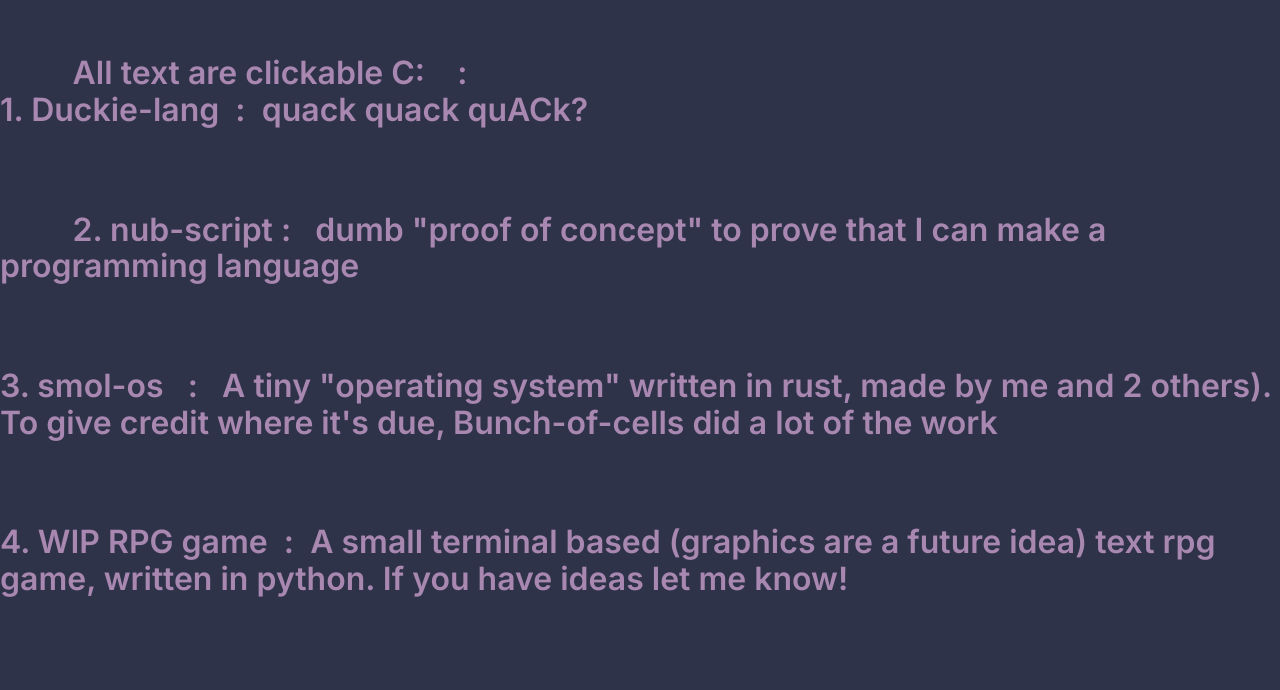
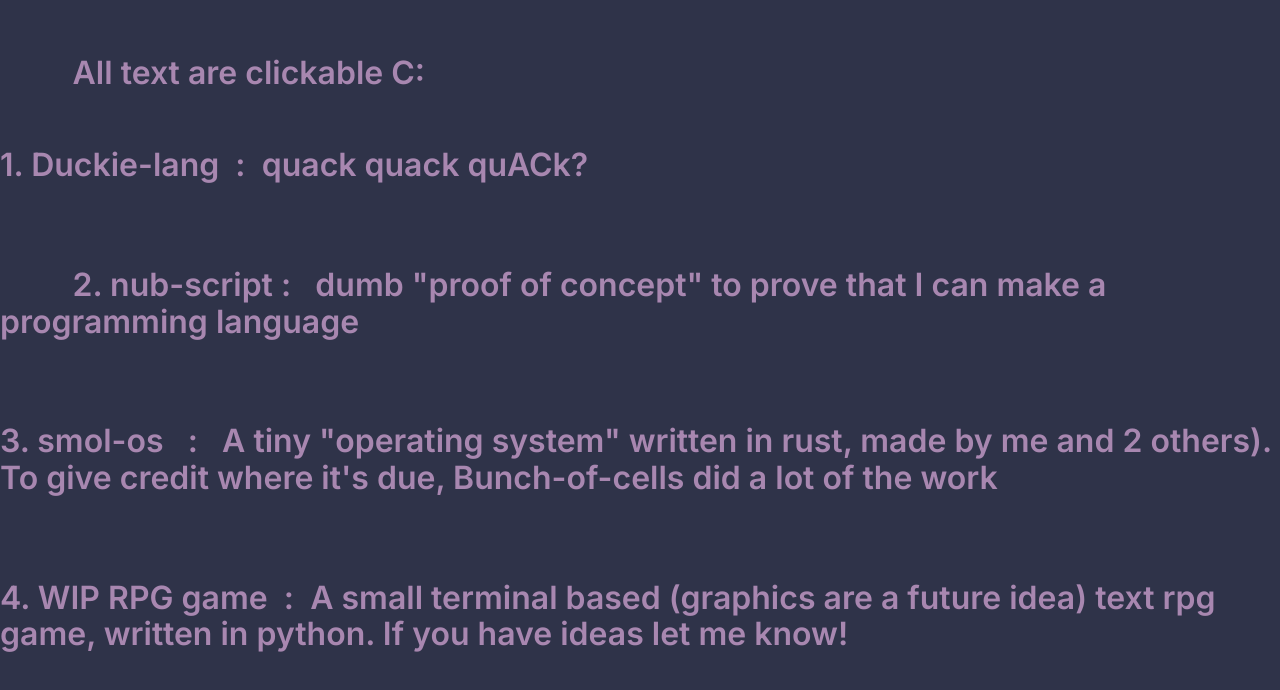
Before and after one commit to Snowflakieeeee/DetectiveCatt.github.io, a website built with Parcel: page projects.html in a window 1280 px wide. Built offline with nearby package versions, Linux system fonts and the light colour scheme.

Commit message:
Update projects.html

```diff
--- a/projects.html
+++ b/projects.html
@@ -51,9 +51,9 @@
 <!--           <br class="projects-text02" /> -->
           <span class="projects-text02">
             &nbsp; &nbsp; &nbsp; &nbsp; &nbsp;All text are clickable C:&nbsp; &nbsp;
-            :&nbsp; &nbsp;
+            &nbsp; &nbsp;
           </span>
-          <br>
+          <br><br><br>
           <span class="projects-text03">
             1. Duckie-lang&nbsp;&nbsp;:&nbsp;&nbsp;quack quack quACk?
           </span>
```
